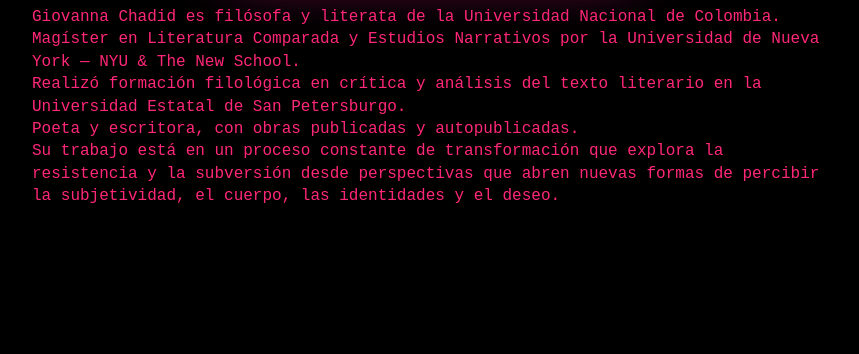
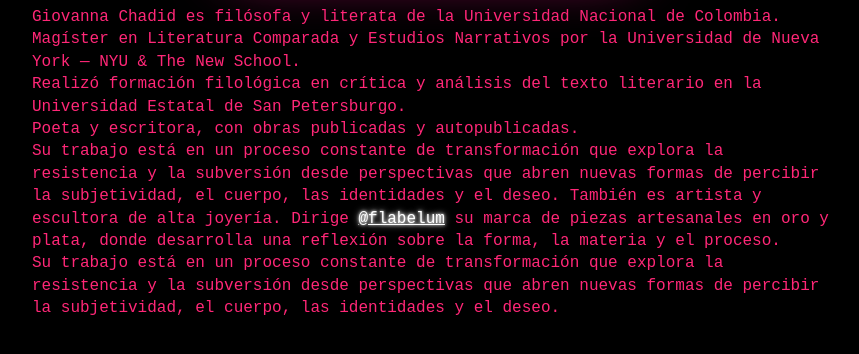
Before and after one commit to medusahra/medusahra.github.io, a Jekyll site: the page built from _posts/2015-11-14-whoami.md, in a window 1280 px wide, cut to the strip 445-799 px from the top of the page. Shown: the whole strip, without its empty margins (208-1067 px from the left). Built offline with Jekyll 4.4.1, drawn with Linux system fonts in a browser that asks for light colours.

Commit message:
Update 2015-11-14-whoami.md

```diff
--- a/_posts/2015-11-14-whoami.md
+++ b/_posts/2015-11-14-whoami.md
@@ -19,3 +19,7 @@
 Poeta y escritora, con obras publicadas y autopublicadas.
 
 Su trabajo está en un proceso constante de transformación que explora la resistencia y la subversión desde perspectivas que abren nuevas formas de percibir la subjetividad, el cuerpo, las identidades y el deseo.
+También es artista y escultora de alta joyería. Dirige <a href="https://www.instagram.com/flabelum/" target="_blank">@flabelum</a> su marca de piezas artesanales en oro y plata, donde desarrolla una reflexión sobre la forma, la materia y el proceso.
+
+Su trabajo está en un proceso constante de transformación que explora la resistencia y la subversión desde perspectivas que abren nuevas formas de percibir la subjetividad, el cuerpo,
+las identidades y el deseo.
```
